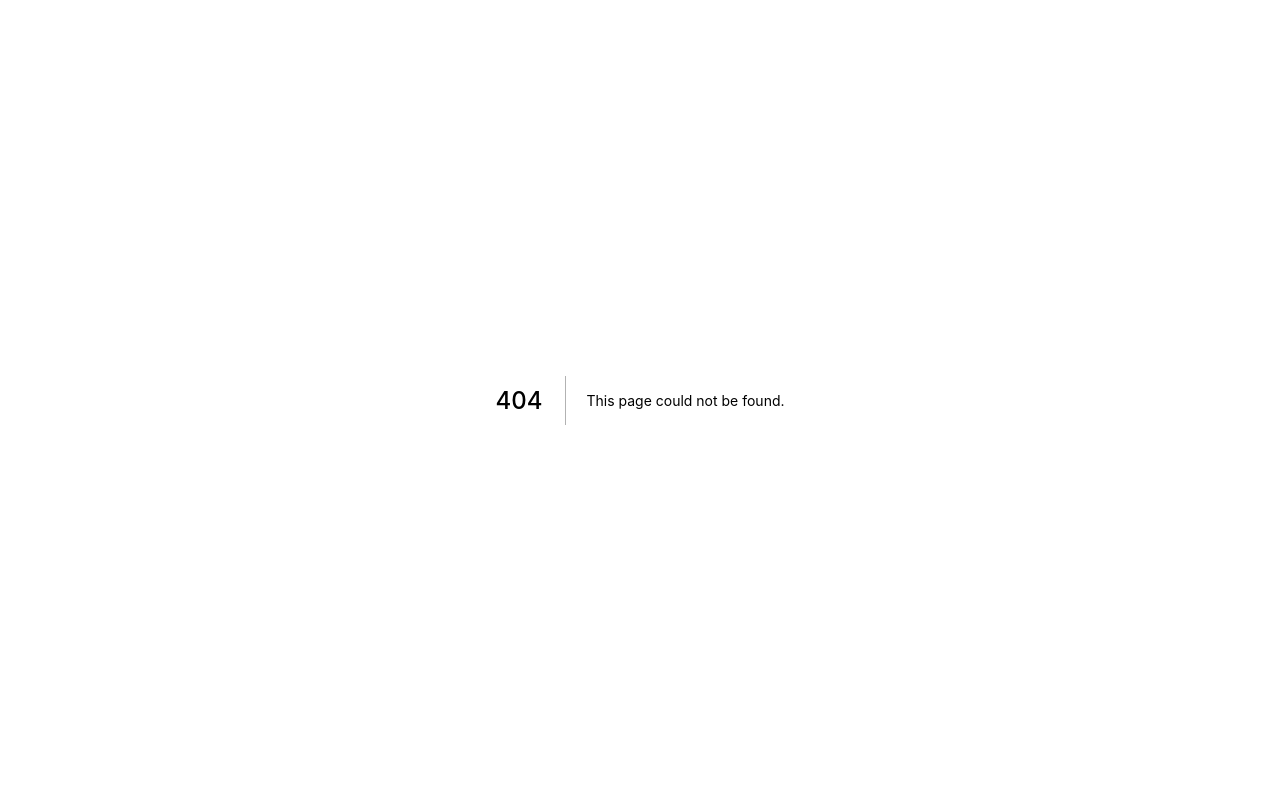
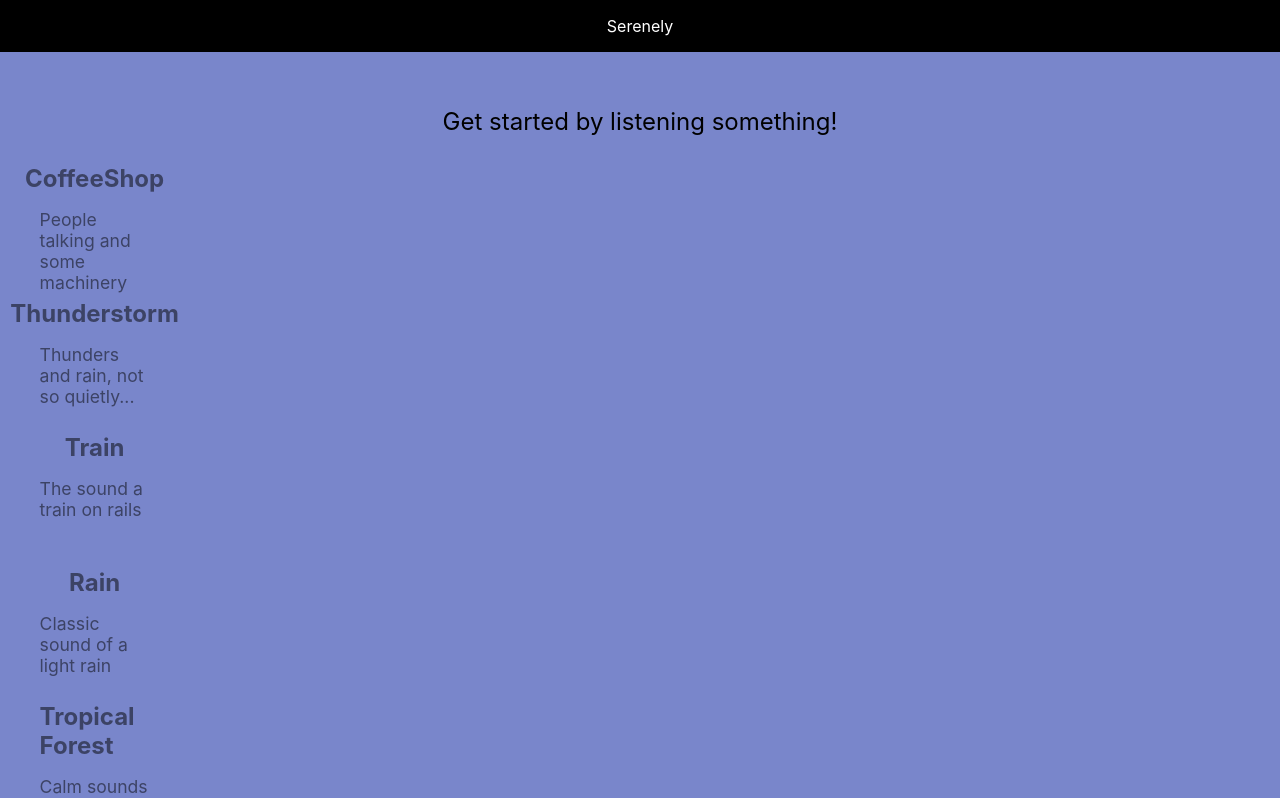
Before and after one commit to NowDev/Serenely, a Next.js app: page /listen in a window 1280 px wide. Before the commit this address had no page. Shown: the top 798 px of the page. Built offline with nearby package versions, Linux system fonts and the light colour scheme.

Commit message:
Changing components design.

```diff
--- a/src/components/Footer/index.tsx
+++ b/src/components/Footer/index.tsx
@@ -36,3 +36,4 @@ const ContainerFooter = styled.div`
     align-items: center;
   }
 `
+export default Footer
--- a/src/components/Header/index.tsx
+++ b/src/components/Header/index.tsx
@@ -24,3 +24,5 @@ const ContainerHeader = styled.div`
     width: max-content;
   }
 `
+
+export default Header
--- /dev/null
+++ b/src/components/SoundCard/index.tsx
@@ -0,0 +1,54 @@
+import styled from 'styled-components'
+interface PropsSoundCard {
+  title: string
+  description: string
+}
+export const SoundCard: React.FC<PropsSoundCard> = props => {
+  return (
+    <>
+      <SoundCardContainer>
+        <a className="card">
+          <h3>{props.title}</h3>
+          <p>{props.description}</p>
+        </a>
+      </SoundCardContainer>
+    </>
+  )
+}
+
+const SoundCardContainer = styled.div`
+  width: 12rem;
+  margin-bottom: 0.6rem;
+  .card {
+    display: inline-flex;
+    flex-direction: column;
+    -webkit-box-align: center;
+    align-items: center;
+    width: 110px;
+    height: 85px;
+    margin: 0px 24px 40px;
+    opacity: 0.5;
+    transition: opacity 0.2s ease-in-out 0s;
+    cursor: pointer;
+    position: relative;
+  }
+
+  .card:hover {
+    opacity: 1;
+  }
+  .card:focus,
+  .card:active {
+    color: #0070f3;
+    border-color: #0070f3;
+  }
+
+  .card h3 {
+    margin: 0 0 1rem 0;
+    font-size: 1.5rem;
+  }
+
+  .card p {
+    margin: 0;
+    font-size: 1.1rem;
+  }
+`
--- /dev/null
+++ b/src/pages/listen.tsx
@@ -0,0 +1,126 @@
+import styled from 'styled-components'
+import Footer from '../components/Footer'
+import Header from '../components/Header'
+import { SoundCard } from '../components/SoundCard'
+
+export default function Listen() {
+  return (
+    <>
+      <Header />
+      <ContainerRoot>
+        <main>
+          <p className="description">Get started by listening something!</p>
+
+          <div className="container">
+            <div className="wrapper">
+              <SoundCard title="CoffeeShop" description="People talking and some machinery" />
+              <SoundCard title="Thunderstorm" description="Thunders and rain, not so quietly..." />
+              <SoundCard title="Train" description="The sound a train on rails" />
+              <SoundCard title="Rain" description="Classic sound of a light rain" />
+              <SoundCard title="Tropical Forest" description="Calm sounds of nature" />
+              <SoundCard title="CoffeeShop" description="People talking and some machinery" />
+              <SoundCard title="Thunderstorm" description="Thunders and rain, not so quietly..." />
+              <SoundCard title="Train" description="The sound a train on rails" />
+              <SoundCard title="Rain" description="Classic sound of a light rain" />
+              <SoundCard title="Tropical Forest" description="Calm sounds of nature" />
+            </div>
+          </div>
+        </main>
+        <Footer />
+      </ContainerRoot>
+    </>
+  )
+}
+
+const ContainerRoot = styled.div`
+  min-height: 100vh;
+  padding: 0 0.5rem;
+  display: flex;
+  flex-direction: column;
+  justify-content: center;
+  align-items: center;
+  background-color: #7986cb;
+  main {
+    width: 95%;
+    padding: 5rem 0;
+    flex: 1;
+    display: flex;
+    flex-direction: column;
+    justify-content: center;
+    align-items: center;
+  }
+
+  a {
+    color: inherit;
+    text-decoration: none;
+  }
+  .container {
+    width: 100%;
+  }
+
+  .title a {
+    color: #0070f3;
+    text-decoration: none;
+  }
+
+  .title a:hover,
+  .title a:focus,
+  .title a:active {
+    text-decoration: underline;
+  }
+
+  .title {
+    margin: 0;
+    line-height: 1.15;
+    font-size: 4rem;
+  }
+
+  .title,
+  .description {
+    text-align: center;
+  }
+
+  .description {
+    line-height: 1.5;
+    font-size: 1.5rem;
+  }
+
+  code {
+    background: #fafafa;
+    border-radius: 5px;
+    padding: 0.75rem;
+    font-size: 1.1rem;
+    font-family: Menlo, Monaco, Lucida Console, Liberation Mono, DejaVu Sans Mono, Bitstream Vera Sans Mono, Courier New,
+      monospace;
+  }
+
+  .grid {
+    margin: 84px auto auto;
+    padding-bottom: 60px;
+    max-width: 268px;
+  }
+  @media (min-width: 576px) {
+    .grid {
+      max-width: 540px;
+    }
+  }
+  @media (min-width: 768px) {
+    .grid {
+      max-width: 584px;
+    }
+  }
+
+  .wrapper {
+    margin: 0px -24px;
+  }
+  @media (min-width: 576px) {
+    .wrapper {
+      margin: 0px -16.5px;
+    }
+  }
+  @media (min-width: 768px) {
+    .wrapper {
+      margin: 0px -24px;
+    }
+  }
+`
```
